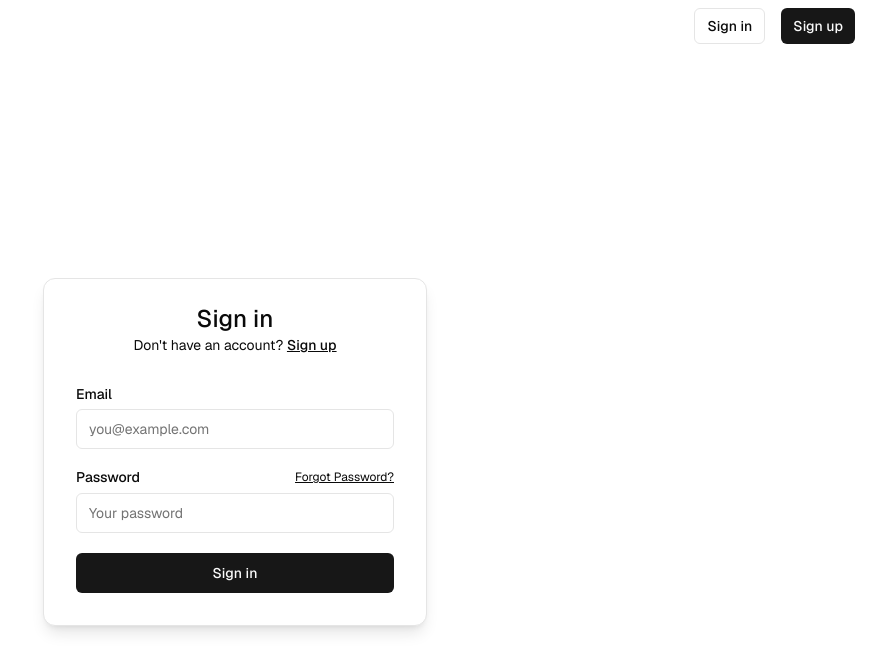
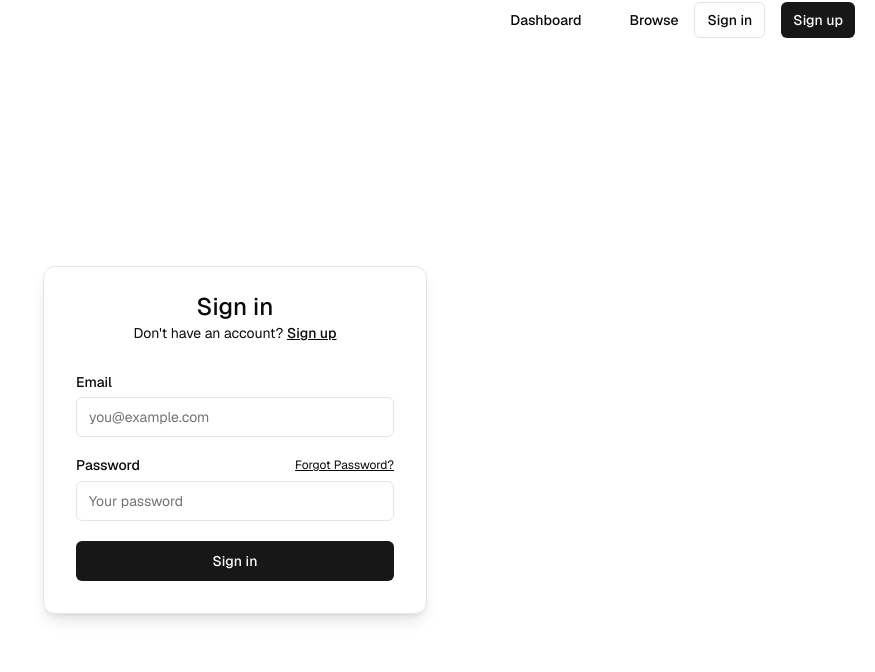
Before and after one commit to Abdulaziz-Ali123/LibraryDBMS, a Next.js app in the folder project/: page /sign-in in a window 1280 px wide. Shown: the top 672 px of the page, without its empty margins (405-1280 px from the left). Built offline with nearby package versions, Linux system fonts and the light colour scheme; no server answers.

Commit message:
added navigation

```diff
--- a/project/components/header-auth.tsx
+++ b/project/components/header-auth.tsx
@@ -1,18 +1,48 @@
+'use client'
+
 import { signOutAction } from "@/app/actions";
 import Link from "next/link";
 import { Button } from "./ui/button";
-import { createClient } from "@/utils/supabase/server";
+import { createClient } from "@/utils/supabase/client";
 import { ThemeSwitcher } from "./theme-switcher";
+import { useEffect, useState } from "react";
 
-export default async function AuthButton() {
-  const supabase = await createClient();
+export default function AuthButton() {
+  const [user, setUser] = useState<any>(null);
+  const [isAdmin, setIsAdmin] = useState(false);
+  const supabase = createClient();
 
-  const {
-    data: { user },
-  } = await supabase.auth.getUser();
+  useEffect(() => {
+    const getUser = async () => {
+      const { data: { user } } = await supabase.auth.getUser();
+      setUser(user);
+      setIsAdmin(document.cookie.includes('isAdmin=true'));
+    };
+
+    getUser();
+  }, []);
 
   return (
-    <div className="flex items-center justify-end pr-5 gap-4 pt-2 pb-2">
+    <div className="flex justify-end w-full">
+      {/* Navigation Links */}
+      <div className="pl-5 flex gap-4">
+        <Button asChild variant="ghost" className="hover:underline">
+          <Link href="/">Dashboard</Link>
+        </Button>
+        { (
+          <Button asChild variant="ghost" className="hover:underline">
+            <Link href="/browse">Browse</Link>
+          </Button>
+        )}
+        {isAdmin && (
+          <Button asChild variant="ghost" className="hover:underline">
+            <Link href="/protected/library">Library Management</Link>
+          </Button>
+        )}
+      </div>
+
+      {/* User Info & Auth */}
+      <div className="pr-5 flex items-center gap-4">
         {user ? (
           <>
             <span>Hey, {user.email}!</span>
@@ -34,5 +64,6 @@ export default async function AuthButton() {
           </>
         )}
       </div>
+    </div>
   );
 }
```
Lines whose indentation alone changed are shown as unchanged.
